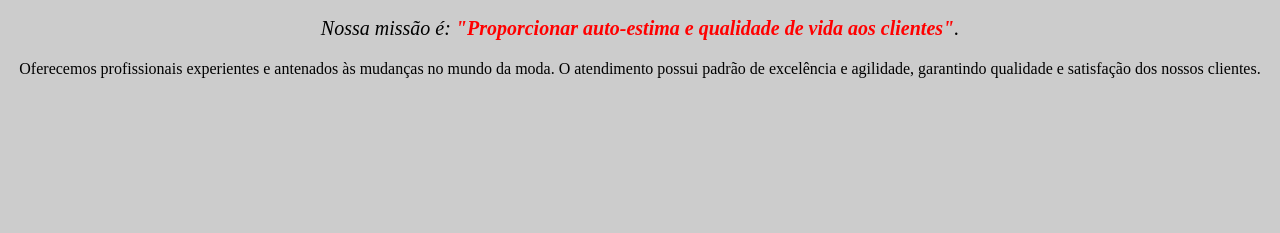
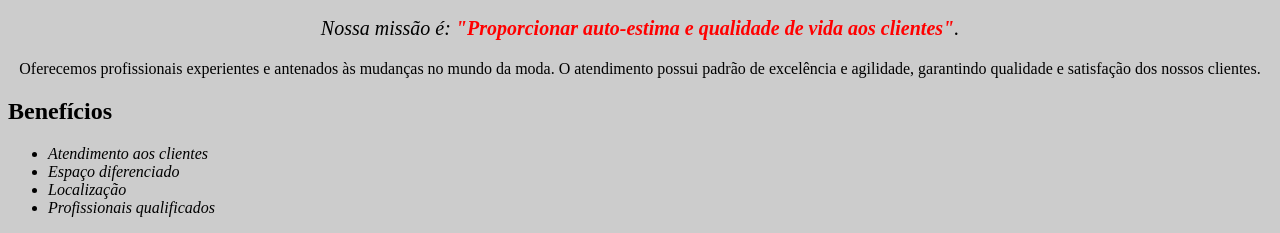
Before and after one commit to Adilson141192/html_css-6, a plain HTML site: page index.html in a window 1280 px wide. Shown: the part 605-838 px from the top of the page. Before the commit the page ends 800 px from the top, so only its background shows below. Drawn offline with Linux system fonts and the light colour scheme.

Commit message:
121124 aula0502

```diff
--- a/index.html
+++ b/index.html
@@ -16,5 +16,14 @@
         <p id="missao"><em>Nossa missão é: <strong>"Proporcionar auto-estima e qualidade de vida aos clientes"</strong>.</em></p>
 
         <p>Oferecemos profissionais experientes e antenados às mudanças no mundo da moda. O atendimento possui padrão de excelência e agilidade, garantindo qualidade e satisfação dos nossos clientes.</p>
+
+        <h2>Benefícios</h2>
+
+        <ul>
+            <li class="itens">Atendimento aos clientes</li>
+            <li class="itens">Espaço diferenciado</li>
+            <li class="itens">Localização</li>
+            <li class="itens">Profissionais qualificados</li>
+        </ul>
     </body>
 </html>
--- a/style.css
+++ b/style.css
@@ -21,3 +21,7 @@ p {
 em strong {
     color: red;
 }
+
+.itens {
+    font-style: italic;
+}
```
